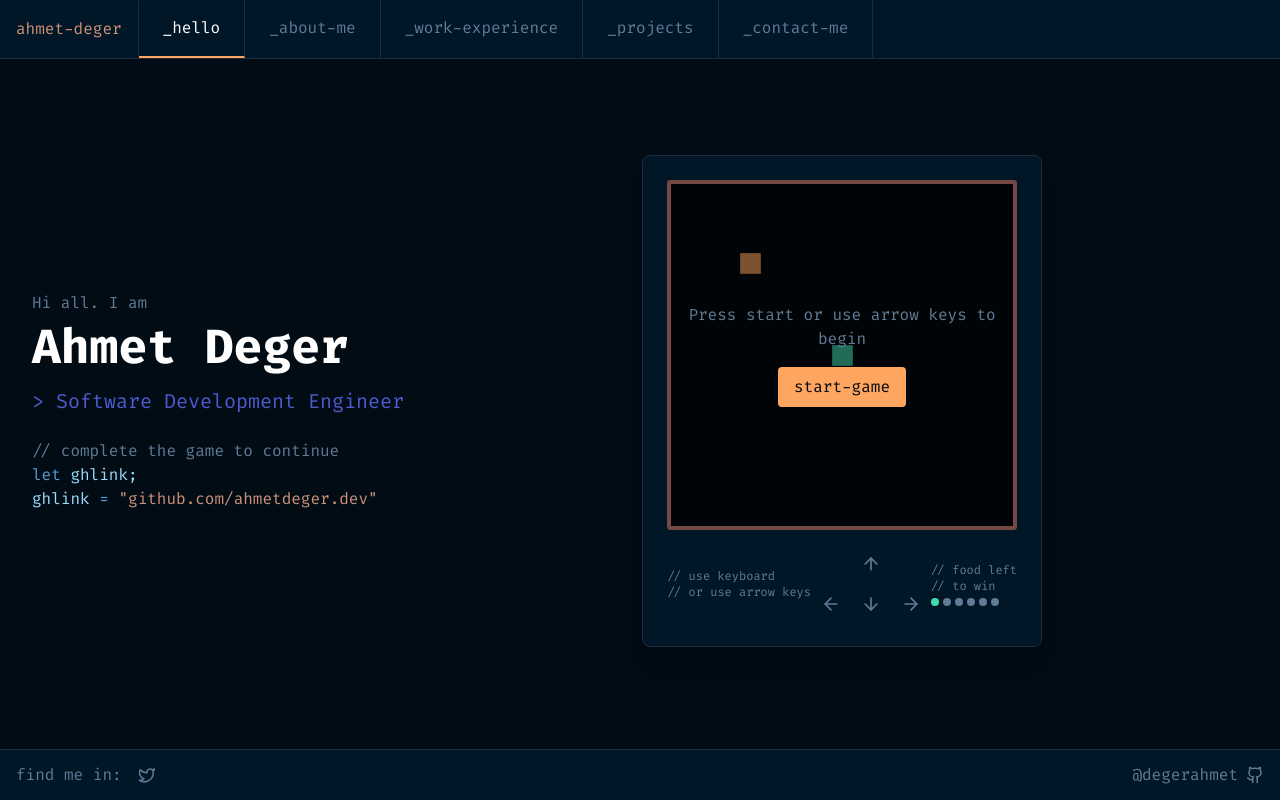
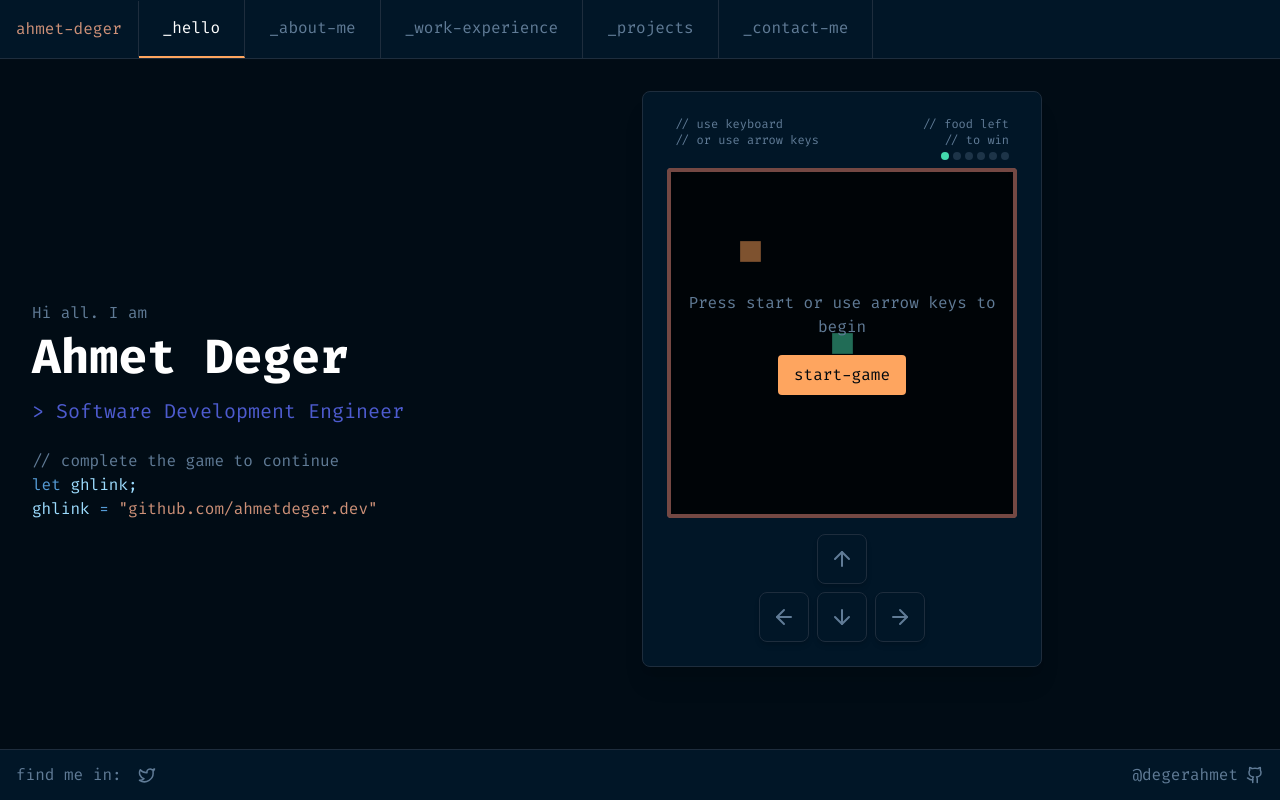
Before and after one commit to degerahmet/ahmetdeger.dev, a React (Vite) app: page / in a window 1280 px wide. Built offline with nearby package versions, Linux system fonts and the light colour scheme.

Commit message:
feat: Introduce `GameInfo` component to display game status and refactor `GameControls` by removing info display and simplifying styling.

```diff
--- a/src/components/Game/GameControls.tsx
+++ b/src/components/Game/GameControls.tsx
@@ -2,63 +2,43 @@ import React from 'react';
 import { ArrowUp, ArrowDown, ArrowLeft, ArrowRight } from 'lucide-react';
 
 interface GameControlsProps {
-  foodCount: number;
   onDirectionChange: (dir: { x: number; y: number }) => void;
 }
 
-const GameControls: React.FC<GameControlsProps> = ({ foodCount, onDirectionChange }) => {
+const GameControls: React.FC<GameControlsProps> = ({ onDirectionChange }) => {
+  const buttonClass = "p-3 bg-[#011627] border border-[#1E2D3D] rounded-lg hover:bg-[#1E2D3D] transition-all active:scale-95 shadow-md flex items-center justify-center text-[#607B96] hover:text-white";
+
   return (
-    <div className="flex justify-between items-center text-[#607B96] mt-4">
-      <div className="text-xs">
-        // use keyboard
-        <br />
-        // or use arrow keys
-      </div>
-      <div className="flex flex-col items-center gap-1">
+    <div className="flex flex-col items-center gap-2 mt-4">
       <button
         onClick={() => onDirectionChange({ x: 0, y: -1 })}
-          className="p-2 hover:text-white hover:bg-[#1E2D3D] rounded transition-colors"
+        className={buttonClass}
         aria-label="Up"
       >
-          <ArrowUp size={20} />
+        <ArrowUp size={24} />
       </button>
-        <div className="flex gap-1">
+      <div className="flex gap-2">
         <button
           onClick={() => onDirectionChange({ x: -1, y: 0 })}
-            className="p-2 hover:text-white hover:bg-[#1E2D3D] rounded transition-colors"
+          className={buttonClass}
           aria-label="Left"
         >
-            <ArrowLeft size={20} />
+          <ArrowLeft size={24} />
         </button>
         <button
           onClick={() => onDirectionChange({ x: 0, y: 1 })}
-            className="p-2 hover:text-white hover:bg-[#1E2D3D] rounded transition-colors"
+          className={buttonClass}
           aria-label="Down"
         >
-            <ArrowDown size={20} />
+          <ArrowDown size={24} />
         </button>
         <button
           onClick={() => onDirectionChange({ x: 1, y: 0 })}
-            className="p-2 hover:text-white hover:bg-[#1E2D3D] rounded transition-colors"
+          className={buttonClass}
           aria-label="Right"
         >
-            <ArrowRight size={20} />
+          <ArrowRight size={24} />
         </button>
-        </div>
-      </div>
-      <div className="text-xs">
-        // food left
-        <br />
-        // to win
-        <div className="flex gap-1 mt-1">
-          {Array(6).fill(0).map((_, i) => (
-            <div
-              key={i}
-              className={`w-2 h-2 rounded-full ${i < foodCount ? 'bg-[#43D9AD]' : 'bg-[#607B96]'
-                }`}
-            />
-          ))}
-        </div>
       </div>
     </div>
   );
--- /dev/null
+++ b/src/components/Game/GameInfo.tsx
@@ -0,0 +1,33 @@
+import React from 'react';
+
+interface GameInfoProps {
+    foodCount: number;
+}
+
+const GameInfo: React.FC<GameInfoProps> = ({ foodCount }) => {
+    return (
+        <div className="flex justify-between items-start text-[#607B96] mb-2 px-2">
+            <div className="text-xs">
+                // use keyboard
+                <br />
+                // or use arrow keys
+            </div>
+            <div className="text-xs text-right">
+                // food left
+                <br />
+                // to win
+                <div className="flex gap-1 mt-1 justify-end">
+                    {Array(6).fill(0).map((_, i) => (
+                        <div
+                            key={i}
+                            className={`w-2 h-2 rounded-full ${i < foodCount ? 'bg-[#43D9AD]' : 'bg-[#607B96] opacity-30'
+                                }`}
+                        />
+                    ))}
+                </div>
+            </div>
+        </div>
+    );
+};
+
+export default GameInfo;
--- a/src/components/Game/SnakeGame.tsx
+++ b/src/components/Game/SnakeGame.tsx
@@ -2,6 +2,7 @@ import React from 'react';
 import { useNavigate } from 'react-router-dom';
 import { useSnakeGame } from './useSnakeGame';
 import GameBoard from './GameBoard';
+import GameInfo from './GameInfo';
 import GameControls from './GameControls';
 import GameOverlay from './GameOverlay';
 
@@ -16,7 +17,8 @@ export const SnakeGame: React.FC = () => {
   };
 
   return (
-    <div className="bg-[#011627] rounded-lg p-6 w-full max-w-[400px] mx-auto shadow-xl border border-[#1E2D3D]">
+    <div className="bg-[#011627] rounded-lg p-6 w-full max-w-[400px] mx-auto mb-16 shadow-xl border border-[#1E2D3D]">
+      <GameInfo foodCount={snake.length} />
       <div className="relative w-full aspect-square">
         <GameBoard
           snake={snake}
@@ -32,7 +34,6 @@ export const SnakeGame: React.FC = () => {
         />
       </div>
       <GameControls
-        foodCount={snake.length}
         onDirectionChange={handleDirectionChange}
       />
     </div>
--- a/src/pages/Home.tsx
+++ b/src/pages/Home.tsx
@@ -4,7 +4,7 @@ import WelcomeSection from '../components/Home/WelcomeSection';
 
 const Home: React.FC = () => {
   return (
-    <div className="flex flex-col md:flex-row items-center justify-center gap-8 p-8 min-h-[calc(100vh-116px)]">
+    <div className="flex flex-col lg:flex-row items-center justify-center gap-8 p-8 min-h-[calc(100vh-116px)]">
       <WelcomeSection
         name="Ahmet Deger"
         role="Software Development Engineer"
```
Lines whose indentation alone changed are shown as unchanged.
